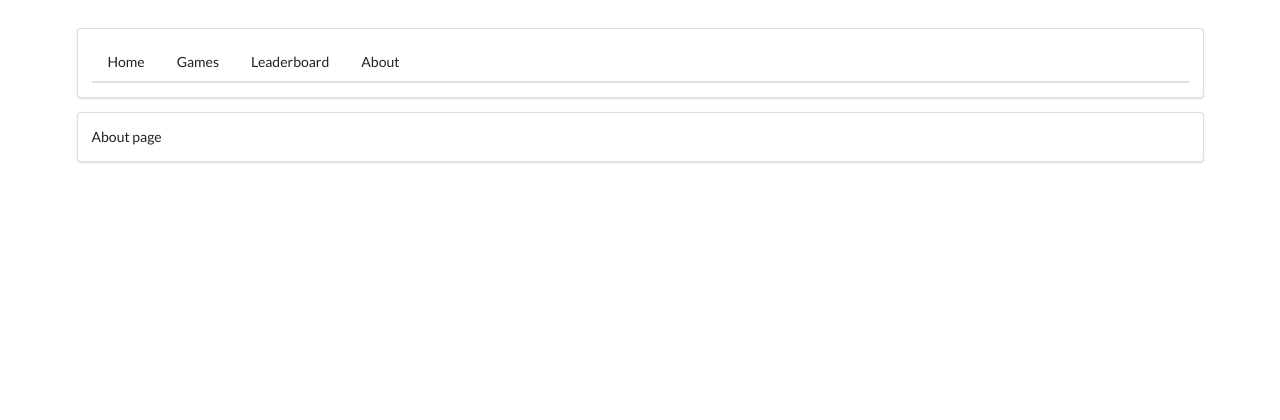
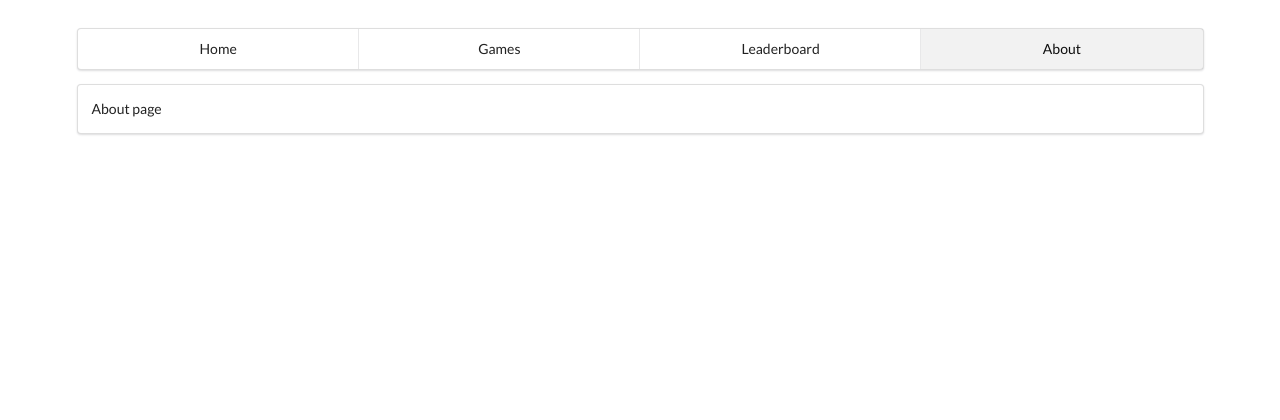
Before and after one commit to tue-5ARA0-2021-Q3/poker-server-backend, a Django app: page /about/ in a window 1280 px wide. Shown: the top 420 px of the page. Run offline with Django 3.2, Linux system fonts and the light colour scheme.

Commit message:
feat(): Navbar changed

```diff
--- a/templates/navbar.html
+++ b/templates/navbar.html
@@ -1,16 +1,9 @@
-<div class="ui raising segment">
-    <div class="ui secondary pointing menu">
-        <a class="item" href="{% url 'home' %}">
-            Home
-        </a>
-        <a class="item" href="{% url 'games' %}">
-            Games
-        </a>
-        <a class="item" href="{% url 'leaderboard' %}">
-            Leaderboard
-        </a>
-        <a class="item" href="{% url 'about' %}">
-            About
-        </a>
+{% with request.resolver_match.url_name as url_name %}
+    <div class="ui four item menu">
+        <a class="item {% if url_name == 'home' %} active {% endif %}" href="{% url 'home' %}">Home</a>
+        <a class="item {% if url_name == 'games' %} active {% endif %}" href="{% url 'games' %}">Games</a>
+        <a class="item {% if url_name == 'leaderboard' %} active {% endif %}"
+           href="{% url 'leaderboard' %}">Leaderboard</a>
+        <a class="item {% if url_name == 'about' %} active {% endif %}" href="{% url 'about' %}">About</a>
     </div>
-</div>
+{% endwith %}
```
Also changed, not shown: pages/templates/leaderboard.html (line endings or trailing spaces).
